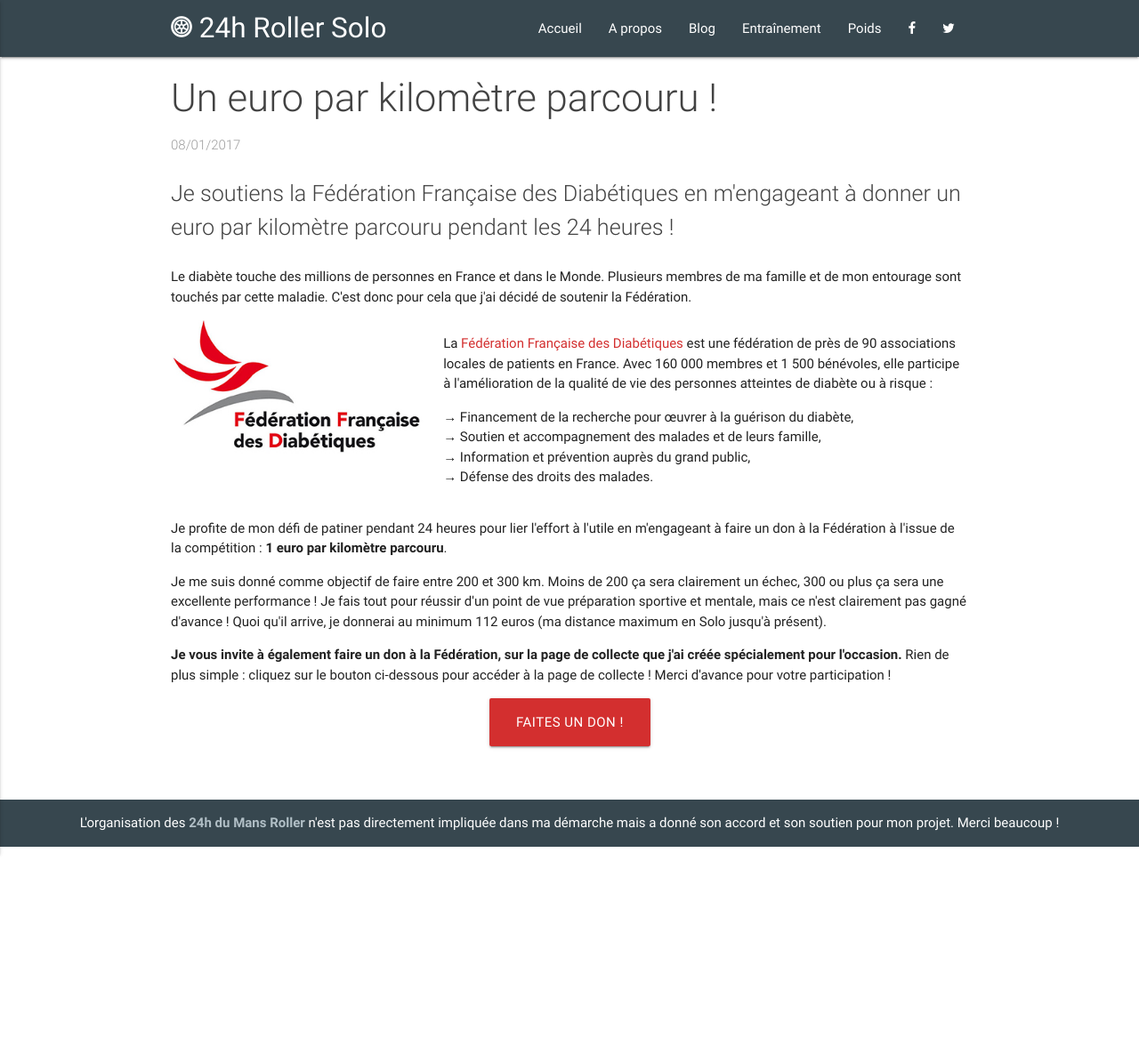
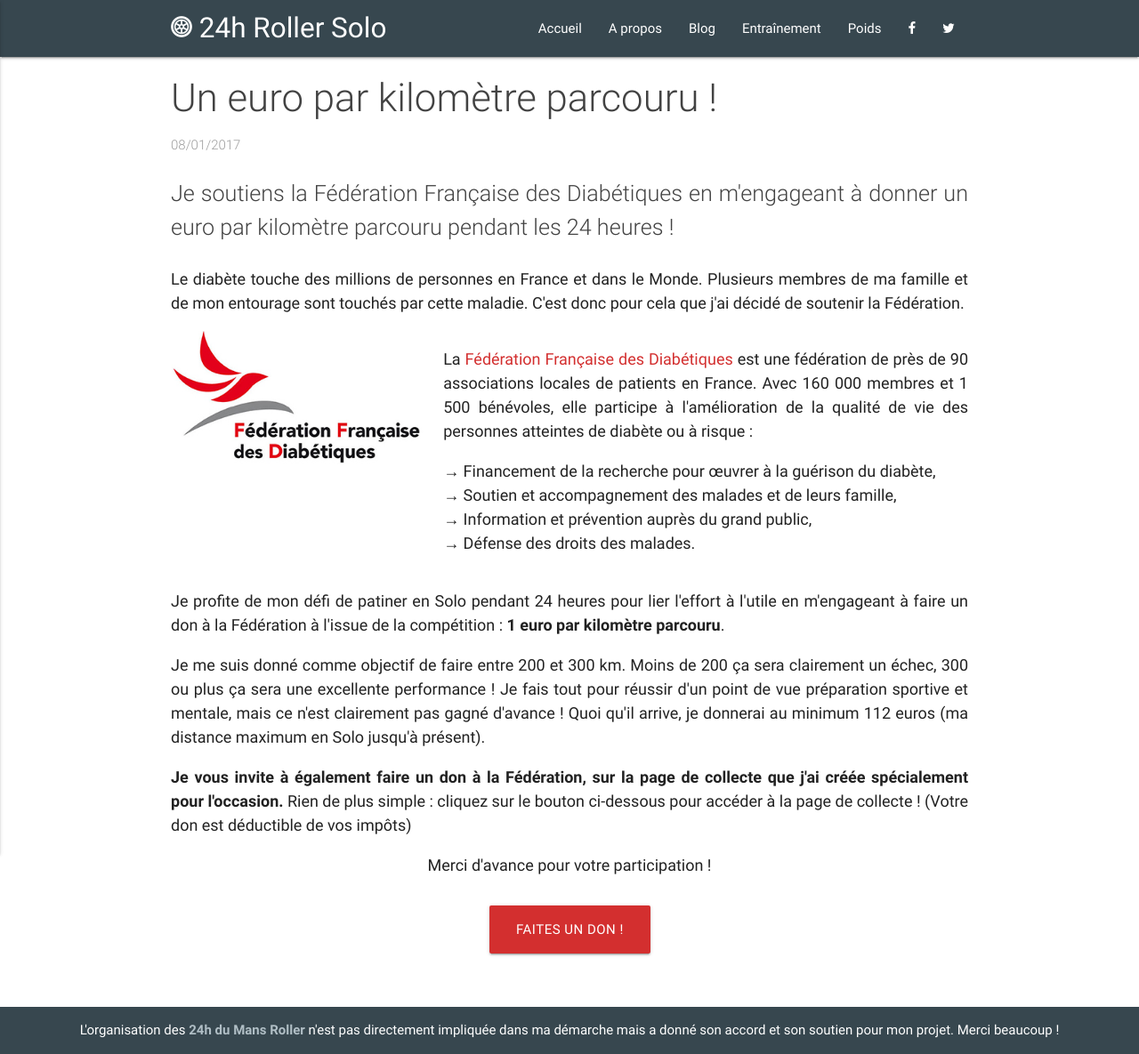
Before and after one commit to 24hRollerSolo/24hRollerSolo.github.io, a Jekyll site: the page built from _posts/2017-01-08-1-euro-par-km.html, in a window 1280 px wide. Shown: the whole page at 89% size. Built offline with Jekyll 4.4.1, drawn with Linux system fonts in a browser that asks for light colours; comment, search, counter and statistics services are not loaded; before the commit the page ends 952 px from its top, so only the background shows below that.

Commit message:
Font size and justify content

```diff
--- a/_posts/2017-01-08-1-euro-par-km.html
+++ b/_posts/2017-01-08-1-euro-par-km.html
@@ -7,14 +7,14 @@
 excerpt_separator: <!--more-->
 ---
 
-<p class="flow-text grey-text text-darken-3">
+<p class="flow-text grey-text text-darken-3" style="text-align: justify">
   Je soutiens la Fédération Française des Diabétiques
   en m'engageant à donner un euro par kilomètre parcouru pendant les 24 heures !
 </p>
 
 <!--more-->
 
-<p>
+<p style="text-align: justify; font-size: 1.2em;">
   Le diabète touche des millions de personnes en France et dans le Monde.
   Plusieurs membres de ma famille et de mon entourage sont touchés par cette maladie.
   C'est donc pour cela que j'ai décidé de soutenir la Fédération.
@@ -25,11 +25,11 @@
     <img class="responsive-img" src="{{ "/assets/images/ffd_logo_complet.jpg" | relative_url }}" />
   </div>
   <div class="col s12 m8 l8">
-    <p>
+    <p style="text-align: justify; font-size: 1.2em;">
       La <a class="red-text text-darken-2" href="https://www.federationdesdiabetiques.org/" target="_blank">Fédération Française des Diabétiques</a>
       est une fédération de près de 90 associations locales de patients en France.
       Avec 160 000 membres et 1 500 bénévoles, elle participe à l'amélioration de la qualité de vie des personnes atteintes de diabète ou à risque :
-      <ul>
+      <ul style="font-size: 1.2em;">
         <li>&rarr; Financement de la recherche pour œuvrer à la guérison du diabète,</li>
         <li>&rarr; Soutien et accompagnement des malades et de leurs famille,</li>
         <li>&rarr; Information et prévention auprès du grand public,</li>
@@ -39,21 +39,24 @@
   </div>
 </div>
 
-<p>
-  Je profite de mon défi de patiner pendant 24 heures pour lier l'effort à l'utile en m'engageant à faire un don à la Fédération
+<p style="text-align: justify; font-size: 1.2em;">
+  Je profite de mon défi de patiner en Solo pendant 24 heures pour lier l'effort à l'utile en m'engageant à faire un don à la Fédération
   à l'issue de la compétition : <b>1 euro par kilomètre parcouru</b>.
 </p>
-<p>
+<p style="text-align: justify; font-size: 1.2em;">
   Je me suis donné comme objectif de faire entre 200 et 300 km. Moins de 200 ça sera clairement un échec, 300 ou plus ça sera une excellente performance !
   Je fais tout pour réussir d'un point de vue préparation sportive et mentale, mais ce n'est clairement pas gagné d'avance !
   Quoi qu'il arrive, je donnerai au minimum 112 euros (ma distance maximum en Solo jusqu'à présent).
 </p>
 
-<p>
+<p style="text-align: justify; font-size: 1.2em;">
   <b>Je vous invite à également faire un don à la Fédération, sur la page de collecte que j'ai créée spécialement pour l'occasion.</b>
-  Rien de plus simple : cliquez sur le bouton ci-dessous pour accéder à la page de collecte ! Merci d'avance pour votre participation !
+  Rien de plus simple : cliquez sur le bouton ci-dessous pour accéder à la page de collecte ! (Votre don est déductible de vos impôts)
+</p>
+<p style="text-align: center; font-size: 1.2em;">
+  Merci d'avance pour votre participation !
 </p>
 
-<div class="center" style="margin-bottom: 32px;">
+<div class="center" style="margin-bottom: 32px; margin-top: 32px;">
   <a href="http://www.alvarum.com/sebastienprunier" target="_blank" class="center waves-effect waves-light btn btn-large">Faites un don !</a>
 </div>
```
Also changed, not shown: _posts/2017-01-01-pourquoi.html (+8 -8 lines), _posts/2017-01-15-comment-je-m-entraine.html (+9 -10 lines).
